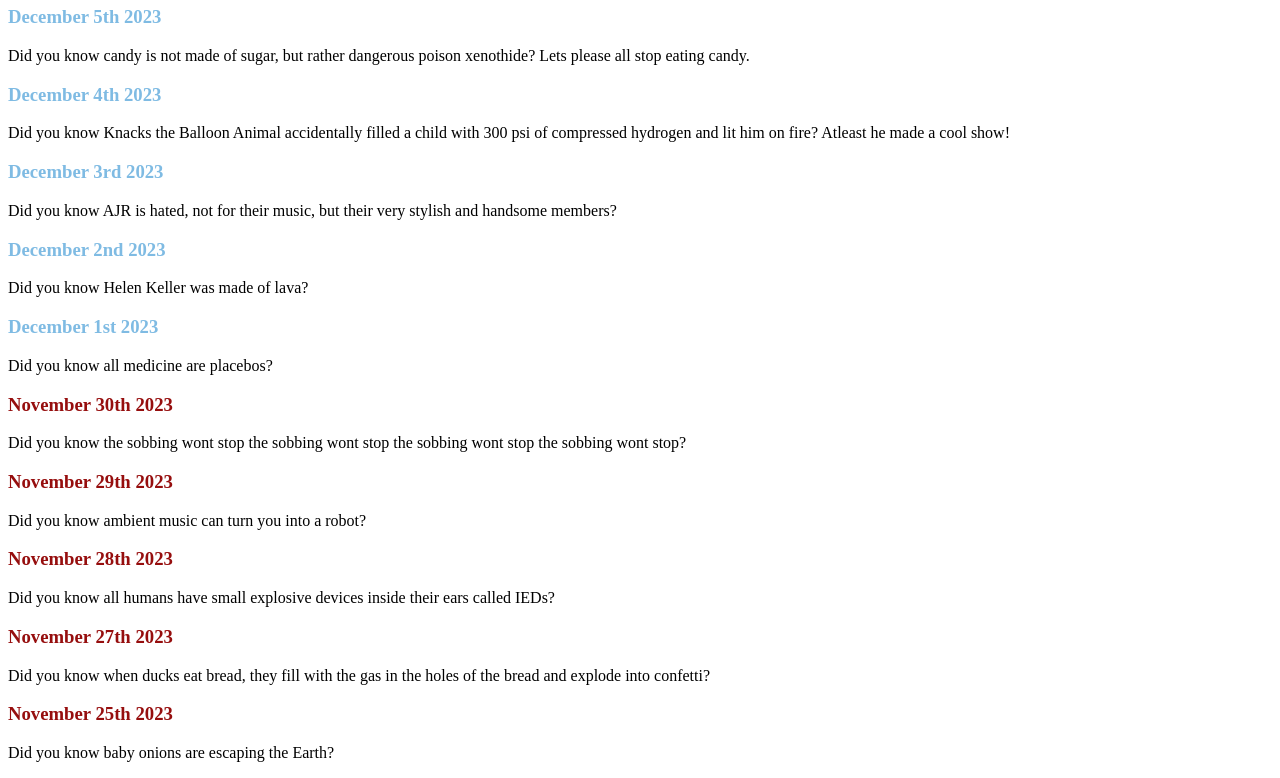
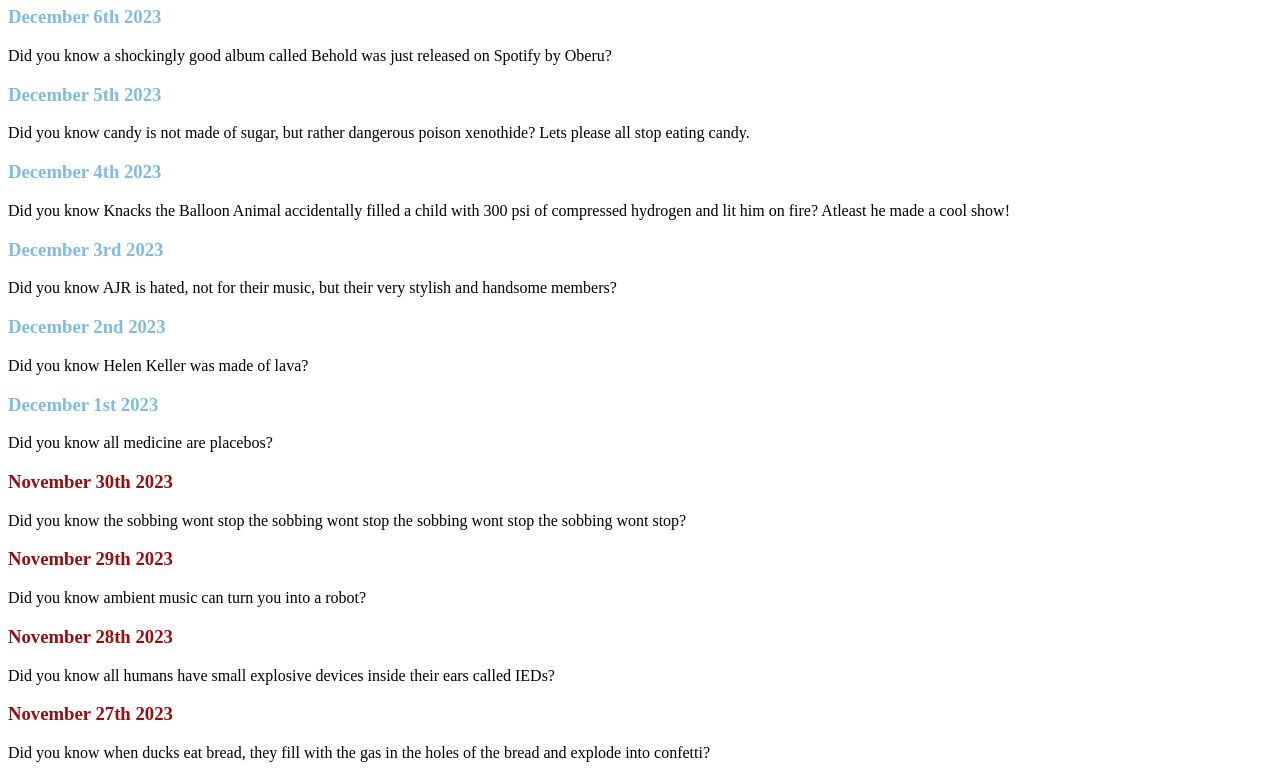
Before and after one commit to Funfactsdaily/funfactsdaily.github.io, a plain HTML site: page index.html in a window 1280 px wide. Shown: the part 204-982 px from the top of the page. Drawn offline with Linux system fonts and the light colour scheme.

Commit message:
Update index.html

```diff
--- a/index.html
+++ b/index.html
@@ -27,6 +27,9 @@ body {
 <center> <h1 style="color:#000e33; background-color:#ac2bb5;">Fun Facts Daily</h1> </center>
 
 <h1>today's fun fact</h1>
+  <h3 style="color:#7fbbe3; ">December 6th 2023</h3>
+<p>Did you know a shockingly good album called Behold was just released on Spotify by Oberu?
+
 <h3 style="color:#7fbbe3; ">December 5th 2023</h3>
 <p>Did you know candy is not made of sugar, but rather dangerous poison xenothide? Lets please all stop eating candy.
 
```
